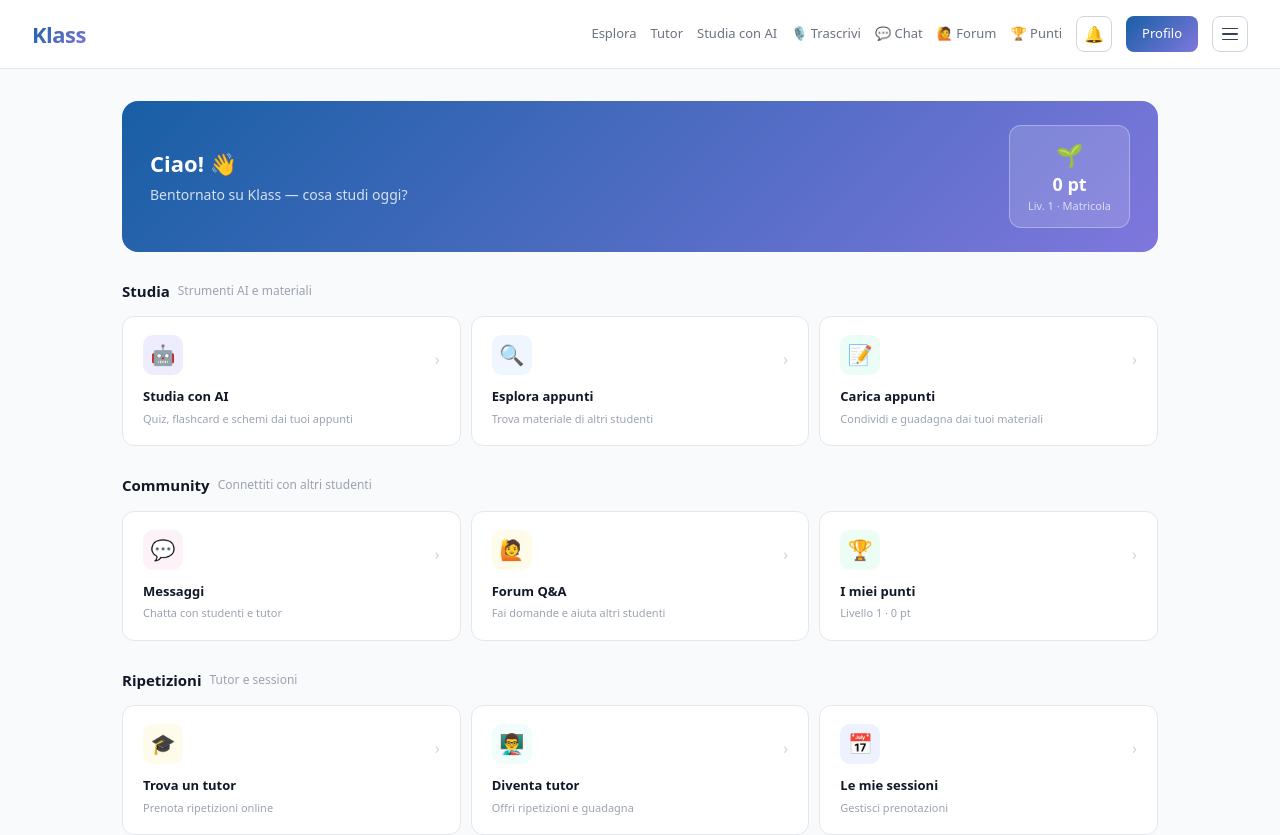
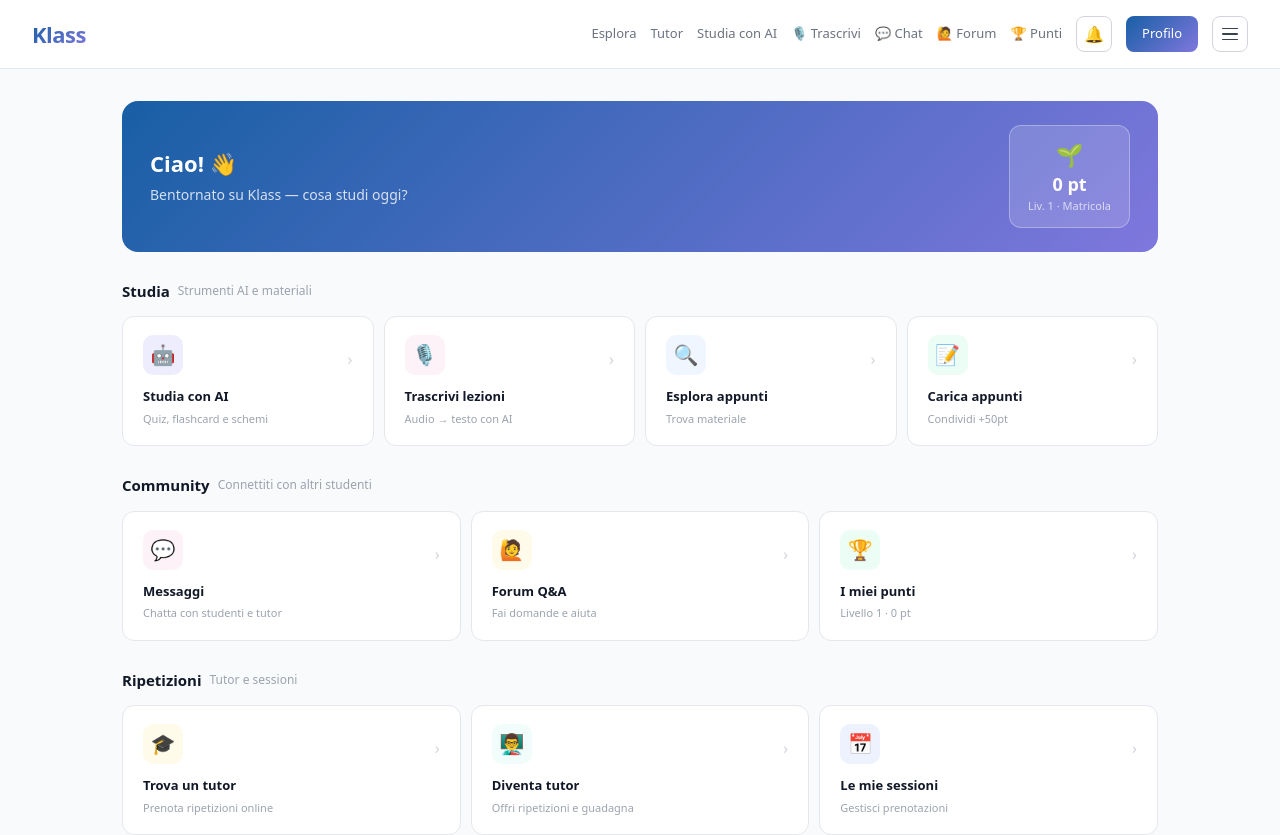
Before and after one commit to StarUpm/studynotes, a Next.js app: page /dashboard in a window 1280 px wide. Shown: the top 835 px of the page. Built offline with nearby package versions, Linux system fonts and the light colour scheme.

Commit message:
Update page.tsx

```diff
--- a/src/app/dashboard/page.tsx
+++ b/src/app/dashboard/page.tsx
@@ -49,7 +49,7 @@ export default function Dashboard() {
     <Layout>
       <div style={{ background: '#f9fafb', padding: '32px', maxWidth: 1100, margin: '0 auto' }}>
 
-        {/* HERO BENVENUTO */}
+        {/* HERO */}
         <div style={{ background: 'linear-gradient(135deg,#185FA5,#7F77DD)', borderRadius: 16, padding: '24px 28px', marginBottom: 28, display: 'flex', justifyContent: 'space-between', alignItems: 'center' }}>
           <div>
             <h1 style={{ fontSize: 22, fontWeight: 700, color: 'white', marginBottom: 4 }}>
@@ -70,11 +70,12 @@ export default function Dashboard() {
             <span style={{ fontSize: 15, fontWeight: 600, color: '#111827' }}>Studia</span>
             <span style={{ fontSize: 12, color: '#9CA3AF' }}>Strumenti AI e materiali</span>
           </div>
-          <div style={{ display: 'grid', gridTemplateColumns: 'repeat(3,1fr)', gap: 10 }}>
+          <div style={{ display: 'grid', gridTemplateColumns: 'repeat(4,1fr)', gap: 10 }}>
             {[
-              { icon: '🤖', title: 'Studia con AI', desc: 'Quiz, flashcard e schemi dai tuoi appunti', href: '/studia', bg: '#EEEDFE' },
-              { icon: '🔍', title: 'Esplora appunti', desc: 'Trova materiale di altri studenti', href: '/esplora', bg: '#EFF6FF' },
-              { icon: '📝', title: 'Carica appunti', desc: 'Condividi e guadagna dai tuoi materiali', href: '/upload', bg: '#ECFDF5' },
+              { icon: '🤖', title: 'Studia con AI', desc: 'Quiz, flashcard e schemi', href: '/studia', bg: '#EEEDFE' },
+              { icon: '🎙️', title: 'Trascrivi lezioni', desc: 'Audio → testo con AI', href: '/trascrivi', bg: '#FDF2F8' },
+              { icon: '🔍', title: 'Esplora appunti', desc: 'Trova materiale', href: '/esplora', bg: '#EFF6FF' },
+              { icon: '📝', title: 'Carica appunti', desc: 'Condividi +50pt', href: '/upload', bg: '#ECFDF5' },
             ].map(function(item) {
               return (
                 <Link key={item.title} href={item.href} style={{ background: 'white', border: '0.5px solid #e5e7eb', borderRadius: 12, padding: '18px 20px', textDecoration: 'none', display: 'block' }}>
@@ -97,7 +98,7 @@ export default function Dashboard() {
           <div style={{ display: 'grid', gridTemplateColumns: 'repeat(3,1fr)', gap: 10 }}>
             {[
               { icon: '💬', title: 'Messaggi', desc: 'Chatta con studenti e tutor', href: '/chat', bg: '#FDF2F8' },
-              { icon: '🙋', title: 'Forum Q&A', desc: 'Fai domande e aiuta altri studenti', href: '/forum', bg: '#FFFBEB' },
+              { icon: '🙋', title: 'Forum Q&A', desc: 'Fai domande e aiuta', href: '/forum', bg: '#FFFBEB' },
               { icon: '🏆', title: 'I miei punti', desc: 'Livello ' + livello + ' · ' + punti + ' pt', href: '/punti', bg: '#ECFDF5' },
             ].map(function(item) {
               return (
@@ -184,8 +185,8 @@ export default function Dashboard() {
           <div style={{ display: 'grid', gridTemplateColumns: 'repeat(4,1fr)', gap: 10 }}>
             {[
               { icon: '📤', title: 'Carica PDF', desc: 'Nuovo appunto +50pt', href: '/upload', bg: '#EFF6FF' },
-              { icon: '⚡', title: 'Genera quiz', desc: "Con l'AI +20pt", href: '/studia/quiz', bg: '#EEEDFE' },
-              { icon: '🙋', title: 'Fai una domanda', desc: 'Forum Q&A', href: '/forum', bg: '#FFFBEB' },
+              { icon: '🎙️', title: 'Trascrivi', desc: 'Audio → appunti', href: '/trascrivi', bg: '#FDF2F8' },
+              { icon: '🙋', title: 'Forum Q&A', desc: 'Fai una domanda', href: '/forum', bg: '#FFFBEB' },
               { icon: '👤', title: 'Il mio profilo', desc: 'Modifica dati', href: '/profilo-utente', bg: '#F0FDFA' },
             ].map(function(item) {
               return (
```
